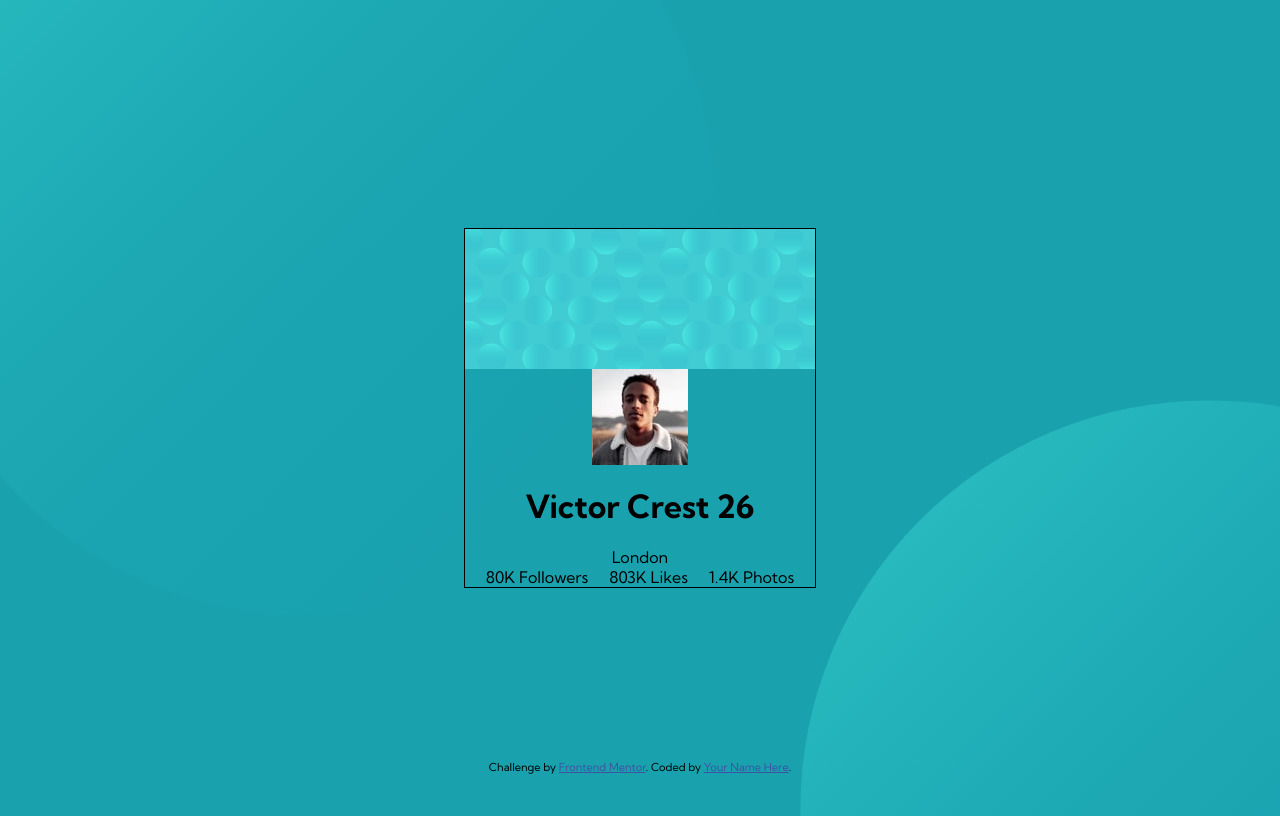
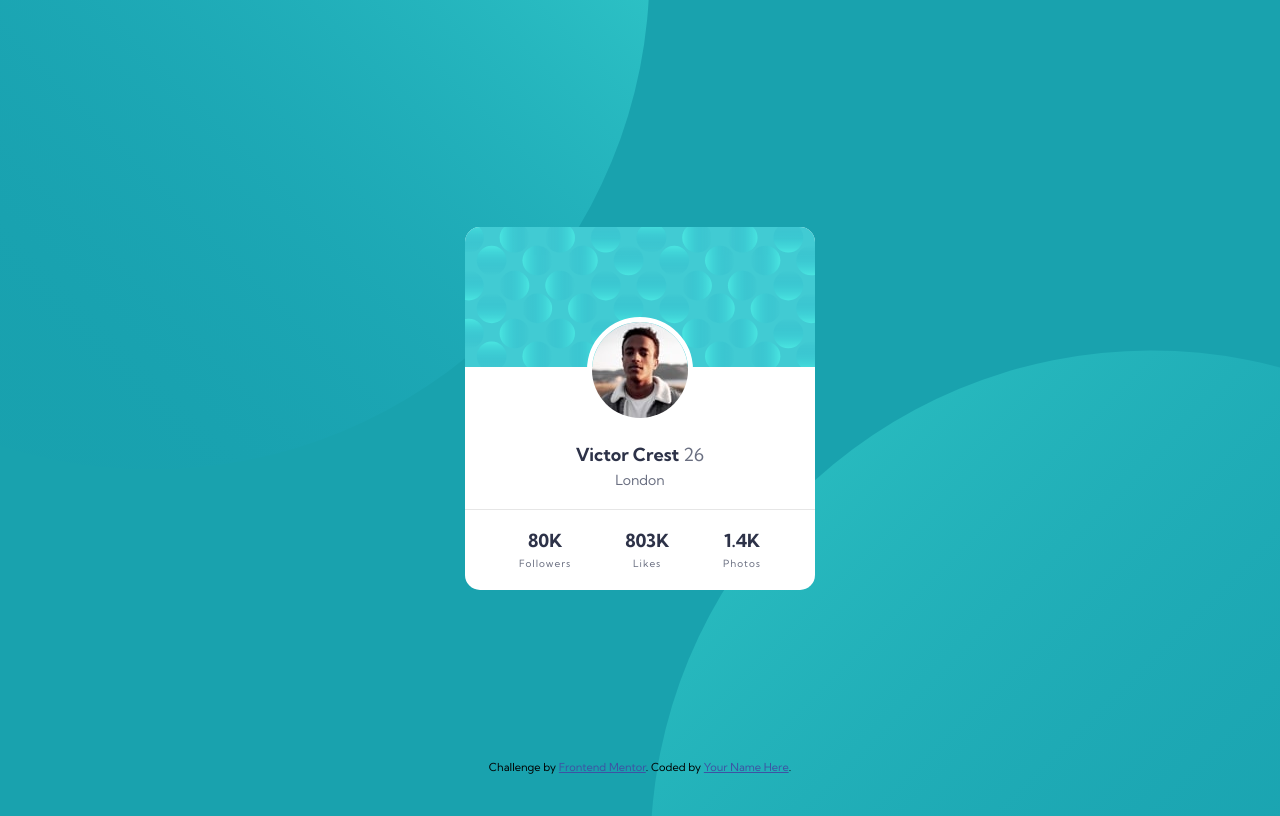
Before and after one commit to vince-pino/fem-profile-card-component, a plain HTML site: page index.html in a window 1280 px wide. Drawn offline with Linux system fonts and the light colour scheme.

Commit message:
Finish Project

```diff
--- a/index.html
+++ b/index.html
@@ -16,24 +16,24 @@
 
   <main>
     <div class="card">
-      <img src="images/bg-pattern-card.svg" alt="">
-      <img src="images/image-victor.jpg" alt="">
-      <h1>
-        Victor Crest <span>26</span>
-      </h1>
-      <div>London</div>
+      <img class="pattern" src="images/bg-pattern-card.svg" alt="">
+      <img class="profile" src="images/image-victor.jpg" alt="">
+      <div class="name">
+        Victor Crest <span class="age">26</span>
+      </div>
+      <div class="city">London</div>
       <div class="stats">
         <div class="stat">
-          80K
-          Followers
+          <div class="number">80K</div>
+          <div class="text">Followers</div>
         </div>
         <div class="stat">
-          803K
-          Likes
+          <div class="number">803K</div>
+          <div class="text">Likes</div>
         </div>
         <div class="stat">
-          1.4K
-          Photos
+          <div class="number">1.4K</div>
+          <div class="text">Photos</div>
         </div>
       </div>
     </div>
--- a/styles/index.css
+++ b/styles/index.css
@@ -1,11 +1,11 @@
 body {
   height: 100vh;
   font-family: Kumbh Sans;
-  background-image: url("../images/bg-pattern-bottom.svg"), url("../images/bg-pattern-bottom.svg");
-  background-size: contain;
+  background-image: url("../images/bg-pattern-top.svg"), url("../images/bg-pattern-bottom.svg");
+  background-size: 1000px, 1000px;
   background-repeat: no-repeat, no-repeat;
-  background-position-x: -100px, 800px;
-  background-position-y: -200px, 400px;
+  background-position-x: -350px, 650px;
+  background-position-y: -530px, 350px;
   background-color: hsl(185, 75%, 39%);
 
   display: flex;
@@ -23,14 +23,66 @@ body {
   align-items: center;
 
   max-width: 350px;
-  border: 1px solid black;
+  background-color: white;
+  border-radius: 15px;
+}
+
+.pattern {
+  border-radius: 15px 15px 0 0;
+}
+
+.profile {
+  margin-top: -50px;
+  margin-bottom: 20px;
+  border-radius: 50%;
+  border: 5px solid white;
+}
+
+.name {
+  font-weight: 700;
+  color: hsl(229, 23%, 23%);
+  font-size: 18px;
+  margin-bottom: 5px;
+}
+
+.age {
+  color: hsl(227, 10%, 46%);
+  font-weight: 400;
+}
+
+.city {
+  color: hsl(227, 10%, 46%);
+  font-weight: 400;
+  font-size: 14px;
+  margin-bottom: 20px;
 }
 
 .stats {
   display: flex;
   justify-content: space-evenly;
+  align-items: center;
 
   width: 100%;
+  height: 80px;
+  border-top: 1px solid hsl(0, 0%, 90%);
+}
+
+.stat {
+  text-align: center;
+}
+
+.stat .number {
+  color: hsl(229, 23%, 23%);
+  font-weight: 700;
+  font-size: 18px;
+  margin-bottom: 5px;
+}
+
+.stat .text {
+  color: hsl(227, 10%, 46%);
+  font-weight: 400;
+  font-size: 10px;
+  letter-spacing: 1px;
 }
 
 footer {
@@ -43,3 +95,12 @@ footer {
 
 .attribution { font-size: 11px; text-align: center; }
 .attribution a { color: hsl(228, 45%, 44%); }
+
+@media screen and (max-width: 375px) {
+  body {
+    background-image: url("../images/bg-pattern-top.svg"), url("../images/bg-pattern-bottom.svg");
+    background-size: 800px 800px;
+    background-position-x: -600px, 130px;
+    background-position-y: -500px, 330px;
+  }
+}
```
